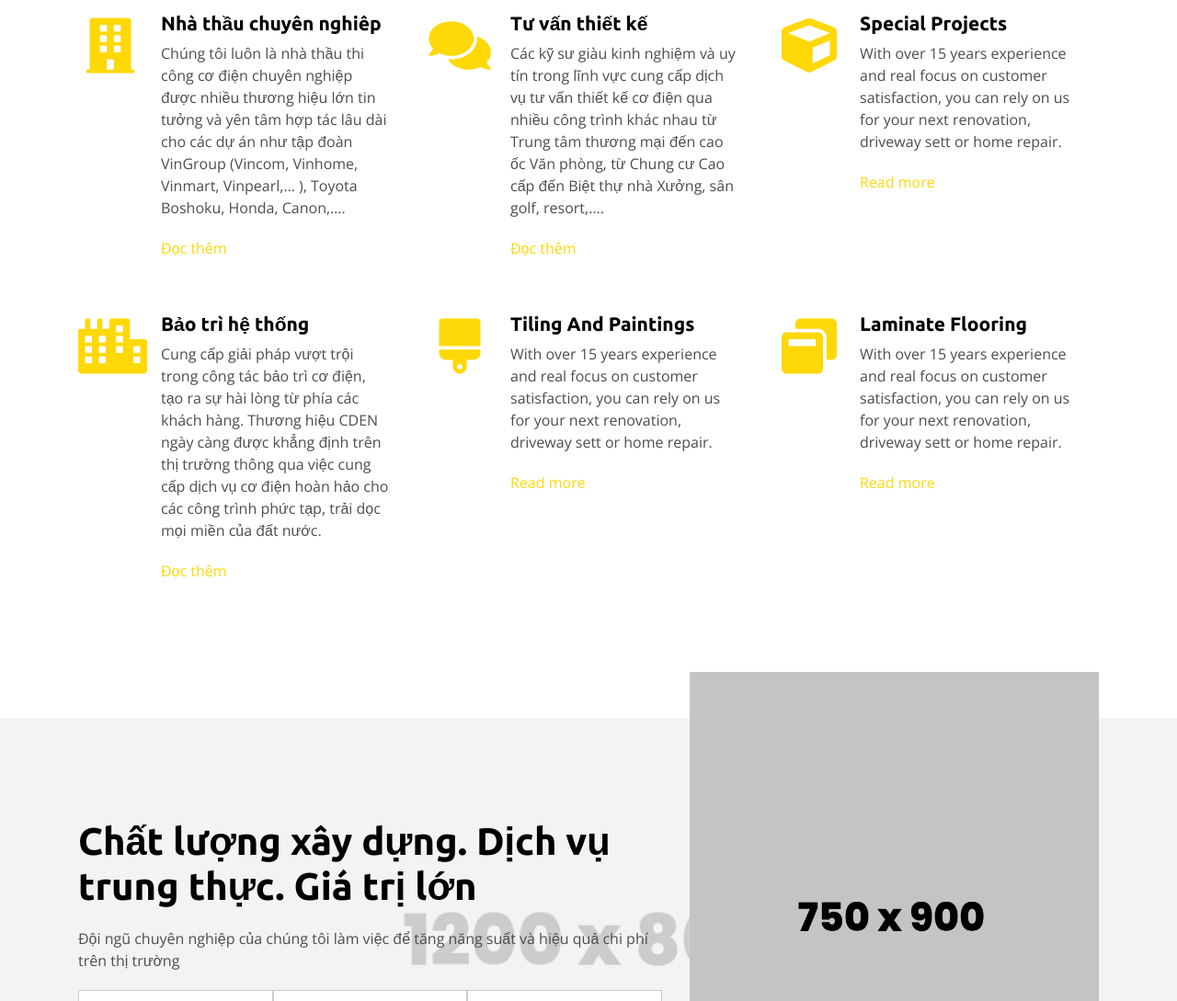
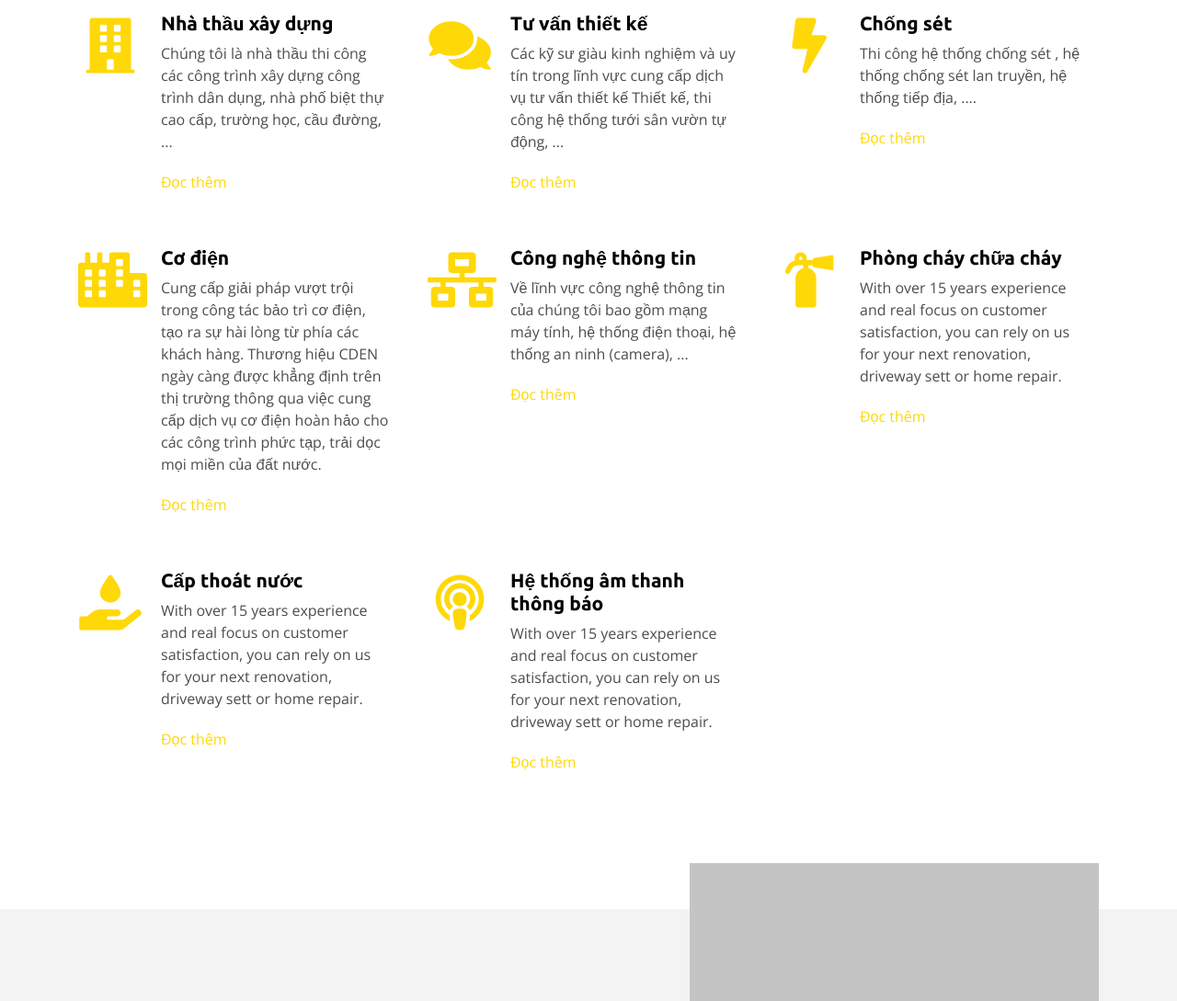
Before and after one commit to vuxquang89/cden-project-fontend, a plain HTML site: page services.html in a window 1280 px wide. Shown: the part 485-1574 px from the top of the page at 92% size. Drawn offline with nearby package versions, Linux system fonts and the light colour scheme.

Commit message:
update file index, about, service

```diff
--- a/services.html
+++ b/services.html
@@ -198,8 +198,8 @@
 								<i class="fas fa-building"></i>
 							</div>
 							<div class="info-text">
-								<h4 class="text-black mb-2">Nhà thầu chuyên nghiêp</h4>
-								<p>Chúng tôi luôn là nhà thầu thi công cơ điện chuyên nghiệp được nhiều thương hiệu lớn tin tưởng và yên tâm hợp tác lâu dài cho các dự án như tập đoàn VinGroup (Vincom, Vinhome, Vinmart, Vinpearl,… ), Toyota Boshoku, Honda, Canon,….</p>
+								<h4 class="text-black mb-2">Nhà thầu xây dựng</h4>
+								<p>Chúng tôi là nhà thầu thi công các công trình xây dựng công trình dân dụng, nhà phố  biệt thự cao cấp, trường học,  cầu đường, ...</p>
 								<a href="#">Đọc thêm</a>
 							</div>
 						</div>
@@ -212,7 +212,7 @@
 							</div>
 							<div class="info-text">
 								<h4 class="text-black mb-2">Tư vấn thiết kế</h4>
-								<p>Các kỹ sư giàu kinh nghiệm và uy tín trong lĩnh vực cung cấp dịch vụ tư vấn thiết kế cơ điện qua nhiều công trình khác nhau từ Trung tâm thương mại đến cao ốc Văn phòng, từ Chung cư Cao cấp đến Biệt thự nhà Xưởng, sân golf, resort,….</p>
+								<p>Các kỹ sư giàu kinh nghiệm và uy tín trong lĩnh vực cung cấp dịch vụ tư vấn thiết kế Thiết kế, thi công hệ thống tưới sân vườn tự động, ...</p>
 								<a href="#">Đọc thêm</a>
 							</div>
 						</div>
@@ -221,12 +221,12 @@
 					<div class="col-sm-4 col-md-4">
 						<div class="rs-icon-info-3 mb-5">
 							<div class="info-icon">
-								<i class="fas fa-cube"></i>
+								<i class="fas fa-bolt"></i>
 							</div>
 							<div class="info-text">
-								<h4 class="text-black mb-2">Special Projects</h4>
-								<p>With over 15 years experience and real focus on customer satisfaction, you can rely on us for your next renovation, driveway sett or home repair.</p>
-								<a href="#">Read more</a>
+								<h4 class="text-black mb-2">Chống sét</h4>
+								<p>Thi công hệ thống chống sét , hệ thống chống sét lan truyền, hệ thống tiếp địa, ....</p>
+								<a href="#">Đọc thêm</a>
 							</div>
 						</div>
 					</div>
@@ -237,7 +237,7 @@
 								<i class="fas fa-city"></i>
 							</div>
 							<div class="info-text">
-								<h4 class="text-black mb-2">Bảo trì hệ thống</h4>
+								<h4 class="text-black mb-2">Cơ điện</h4>
 								<p>Cung cấp giải pháp vượt trội trong công tác bảo trì cơ điện, tạo ra sự hài lòng từ phía các khách hàng. Thương hiệu CDEN ngày càng được khẳng định trên thị trường thông qua việc cung cấp dịch vụ cơ điện hoàn hảo cho các công trình phức tạp, trải dọc mọi miền của đất nước.</p>
 								<a href="#">Đọc thêm</a>
 							</div>
@@ -247,12 +247,12 @@
 					<div class="col-sm-4 col-md-4">
 						<div class="rs-icon-info-3 mb-5">
 							<div class="info-icon">
-								<i class="fas fa-brush"></i>
+								<i class="fas fa-network-wired"></i>
 							</div>
 							<div class="info-text">
-								<h4 class="text-black mb-2">Tiling And Paintings</h4>
-								<p>With over 15 years experience and real focus on customer satisfaction, you can rely on us for your next renovation, driveway sett or home repair.</p>
-								<a href="#">Read more</a>
+								<h4 class="text-black mb-2">Công nghệ thông tin</h4>
+								<p>Về lĩnh vực công nghệ thông tin của chúng tôi bao gồm mạng máy tính, hệ thống điện thoại, hệ thống an ninh (camera), ...</p>
+								<a href="#">Đọc thêm</a>
 							</div>
 						</div>
 					</div>
@@ -260,12 +260,38 @@
 					<div class="col-sm-4 col-md-4">
 						<div class="rs-icon-info-3 mb-5">
 							<div class="info-icon">
-								<i class="fas fa-window-restore"></i>
+								<i class="fas fa-fire-extinguisher"></i>
 							</div>
 							<div class="info-text">
-								<h4 class="text-black mb-2">Laminate Flooring</h4>
+								<h4 class="text-black mb-2">Phòng cháy chữa cháy</h4>
 								<p>With over 15 years experience and real focus on customer satisfaction, you can rely on us for your next renovation, driveway sett or home repair.</p>
-								<a href="#">Read more</a>
+								<a href="#">Đọc thêm</a>
+							</div>
+						</div>
+					</div>
+
+					<div class="col-sm-4 col-md-4">
+						<div class="rs-icon-info-3 mb-5">
+							<div class="info-icon">
+								<i class="fas fa-hand-holding-water"></i>
+							</div>
+							<div class="info-text">
+								<h4 class="text-black mb-2">Cấp thoát nước</h4>
+								<p>With over 15 years experience and real focus on customer satisfaction, you can rely on us for your next renovation, driveway sett or home repair.</p>
+								<a href="#">Đọc thêm</a>
+							</div>
+						</div>
+					</div>
+
+					<div class="col-sm-4 col-md-4">
+						<div class="rs-icon-info-3 mb-5">
+							<div class="info-icon">
+								<i class="fas fa-podcast"></i>
+							</div>
+							<div class="info-text">
+								<h4 class="text-black mb-2">Hệ thống âm thanh thông báo</h4>
+								<p>With over 15 years experience and real focus on customer satisfaction, you can rely on us for your next renovation, driveway sett or home repair.</p>
+								<a href="#">Đọc thêm</a>
 							</div>
 						</div>
 					</div>
```
Also changed, not shown: about.html (+38 -16 lines), index.html (+43 -17 lines).
